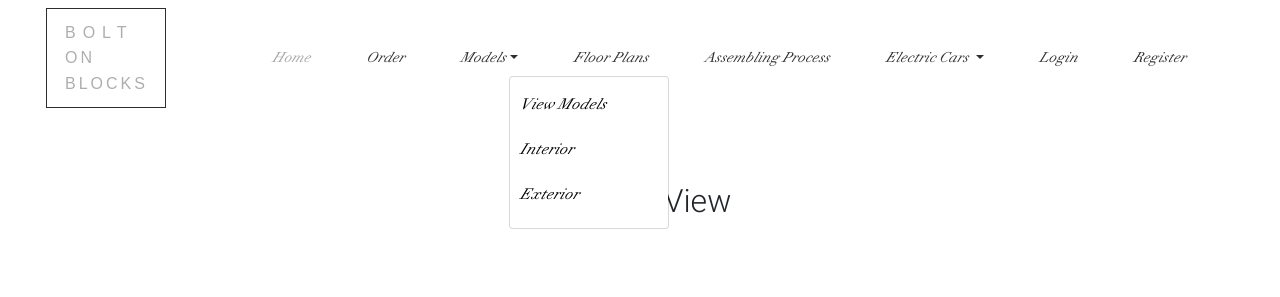
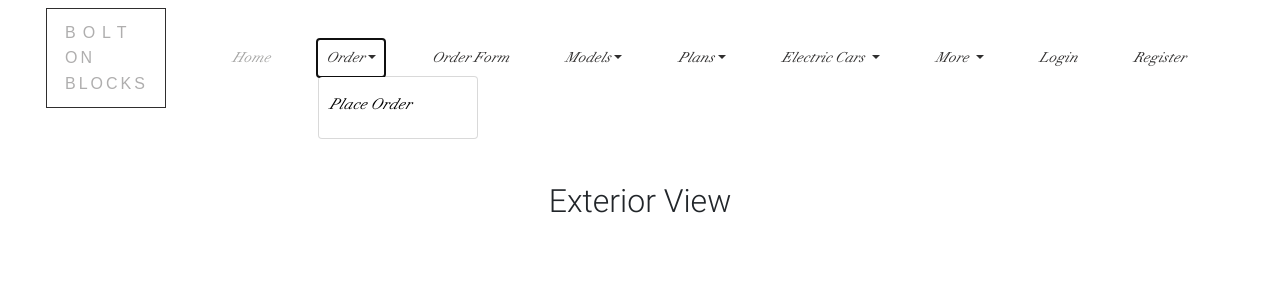
Before and after one commit to Mfarhanzia/shipping, a Django app: page /exterior-view/ in a window 1280 px wide, after a click on "Order". Shown: the top 297 px of the page. Run offline with Django 3.2, Linux system fonts and the light colour scheme; some libraries are stand-ins or nearby versions.

Commit message:
order-form

```diff
--- a/order/urls.py
+++ b/order/urls.py
@@ -2,7 +2,7 @@ from django.urls import path
 from django.conf.urls import url
 from django.contrib.auth import views as auth_views
 from .views import (OrderCreateView, ViewOrder, view_content,dealer_view, vendor_quotations,
-                    view_quotations, exterior_view, interior_view)
+                    view_quotations, exterior_view, interior_view, order_form)
 
 
 urlpatterns = [
@@ -23,4 +23,5 @@ urlpatterns = [
 
     path('interior-view/', interior_view, name='interior-view'),
     path('exterior-view/', exterior_view, name='exterior-view'),
+    path('order-form/', order_form, name='order-form'),
 ]
--- a/order/views.py
+++ b/order/views.py
@@ -1,6 +1,5 @@
-import random
-import string
 from .import utils
+import random, string
 from PIL import Image
 from decimal import Decimal
 from datetime import datetime
@@ -17,13 +16,13 @@ from django.views.generic.edit import FormView
 from users.token import account_activation_token
 from django.utils.http import urlsafe_base64_decode
 from django.template.loader import render_to_string
+from users .models import Photo, WaterMark, SpecUser
 from .forms import OrderForm, MaterialQuotationsForm
-from .models import Order, Material, MaterialQuotations
 from django.contrib.sites.shortcuts import get_current_site
 from django.shortcuts import render, redirect, get_object_or_404
+from .models import Order, Material, MaterialQuotations, ContainerPricing
 from django.contrib.auth.decorators import login_required, user_passes_test
 from django.contrib.auth.mixins import LoginRequiredMixin, UserPassesTestMixin
-from users .models import Photo, WaterMark, SpecUser
 
 # Create your views here.
 
@@ -106,6 +105,11 @@ class ViewOrder(LoginRequiredMixin, UserPassesTestMixin, ListView):
         return qs
 
 
+def order_form(request):
+    pricing = ContainerPricing.objects.all().order_by('id')
+    return render(request, "order/form_order.html",{"pricing":pricing})
+
+
 @login_required
 def dealer_view(request):
     try:
@@ -166,5 +170,6 @@ def view_quotations(request):
 def interior_view(request):
     return render(request, 'order/interior.html')
 
+
 def exterior_view(request):
     return render(request, 'order/exterior.html')
--- a/shipping/settings.py
+++ b/shipping/settings.py
@@ -24,6 +24,7 @@ SECRET_KEY = 'k6(ca(d8=zwo5l*3)8dwj8u+nsa8-@cucv_7ew4q26-xq-u2cx'
 
 # SECURITY WARNING: don't run with debug turned on in production!
 DEBUG = False
+
 
 if DEBUG == False:
     SECURE_SSL_REDIRECT = True
--- a/users/static/users/custom/custom.css
+++ b/users/static/users/custom/custom.css
@@ -58,9 +58,7 @@ html {
     padding-right: 40px;
 }
 /*  */
-.dropdown-menu {
-margin: 0 50% !important;
-}
+
 
 /* .dropdown {
     position: relative;
@@ -152,6 +150,9 @@ form {
 }
 
 @media only screen and (max-width: 991px) {
+    .dropdown-menu {
+        margin: 0 45% !important;
+        }
     .f-header {
         padding-left: 15px !important;
     }
@@ -485,5 +486,5 @@ input[type="radio"]:checked~label {
 .patent-class {
     color: #a0a09f !important;
     font-family: normal normal normal 16px/1.4em futura-lt-w01-light, sans-serif !important;
-    margin-top: 2%;
+    /* margin: 2%; */
 }
--- a/users/static/users/custom/custom_jquery.js
+++ b/users/static/users/custom/custom_jquery.js
@@ -151,25 +151,37 @@
 
         var path = window.location.pathname;
         if (path == '/order') {
-            $('[href*="/order"]').addClass('active1');
-        } else if (path == '/login/') {
+            $('[href="/order"]').addClass('active1');
+        }else if (path == '/order-form/') {
+            $('[href="/order-form/"]').addClass('active1');
+        }
 
+        else if (path == '/login/') {
             $('[href*="/login"]').addClass('active1');
         } else if (path == '/view-order/') {
             $('[href="/view-order"]').addClass('active1');
-        } else if (path == '/floor-plan') {
+        }
+        else if (path == '/floor-plan') {
+            $('.plans').addClass('active1');
             $('[href*="/floor-plan"]').addClass('active1');
-        } else if (path == '/assembling/') {
+        }
+         else if (path == '/assembling/') {
             $('[href*="/assembling/"]').addClass('active1');
-        } else if (path == '/quotation/') {
+        }
+         else if (path == '/quotation/') {
             $('[href*="/quotation/"]').addClass('active1');
-        } else if (path == '/view/quotation/') {
+        }
+         else if (path == '/view/quotation/') {
             $('[href*="/view/quotation/"]').addClass('active1');
-        } else if (path == '/register/') {
+        }
+         else if (path == '/register/') {
             $('[href*="/register"]').addClass('active1');
-        } else if (path == '/dealer/') {
+        }
+         else if (path == '/dealer/') {
             $('[href*="/dealer/"]').addClass('active1');
-        } else if (path == '/models') {
+        }
+         else if (path == '/models') {
+            $('.models').addClass('active1');
             $('[href*="/models"]').addClass('active1');
         }
         else if (path == '/electric-cars/') {
@@ -187,7 +199,8 @@
         // else if (path == '/view-content'){
         else if (path.indexOf('/view-content') != -1) {
             $('[href*="/view-content"]').addClass('active1');
-        } else {
+        }
+         else {
             $('[href="/"]').addClass('active1');
         }
 
--- a/users/templates/users/base.html
+++ b/users/templates/users/base.html
@@ -82,12 +82,22 @@
 							</a>
 						</li>
 						{% if request.user.specuser.user_type != "vendor" %}
+							<li class="nav-item dropdown">
+								<a class="nav-link dropdown-toggle" href="#" id="navbarDropdownMenuLink" data-toggle="dropdown" aria-haspopup="true" aria-expanded="false">Order</a>
+								<div class="dropdown-menu" aria-labelledby="navbarDropdownMenuLink">
+									<a class="dropdown-item" href="{% url 'order' %}">Place Order</a>
+									{% if user.is_superuser %}
+									<a class="dropdown-item" href="/view-order">View Order</a>
+
+									{% endif %}
+								</div>
+							</li>
 							<li class="nav-item ">
-								<a class="nav-link" href="{% url 'order' %}">Order</a>
+								<a class="nav-link" href="{% url 'order-form' %}">Order Form</a>
 							</li>
 
 							<li class="nav-item dropdown">
-								<a class="nav-link dropdown-toggle model" id="navbarDropdownMenuLink" data-toggle="dropdown" aria-haspopup="true" aria-expanded="false">Models</a>
+								<a class="nav-link dropdown-toggle models" id="navbarDropdownMenuLink" data-toggle="dropdown" aria-haspopup="true" aria-expanded="false">Models</a>
 								<div class="dropdown-menu" aria-labelledby="navbarDropdownMenuLink">
 										<a class="dropdown-item" href="{% url 'models' %}">View Models</a>
 										<a class="dropdown-item" href="{% url 'interior-view' %}">Interior</a>
@@ -95,11 +105,11 @@
 								</div>
 							</li>
 
-							<li class="nav-item">
-								<a class="nav-link" href="{% url 'floor_plan' %}">Floor Plans</a>
-							</li>
-							<li class="nav-item">
-								<a class="nav-link" href="{% url 'video-page' %}">Assembling Process</a>
+							<li class="nav-item dropdown">
+								<a class="nav-link dropdown-toggle plans" href="#" id="navbarDropdownMenuLink" data-toggle="dropdown" aria-haspopup="true" aria-expanded="false">Plans</a>
+								<div class="dropdown-menu" aria-labelledby="navbarDropdownMenuLink">
+									<a class="dropdown-item" href="{% url 'floor_plan' %}">Floor Plans</a>
+								</div>
 							</li>
 
 							<li class="nav-item dropdown">
@@ -115,11 +125,7 @@
 						{% endif %}
 
 						{% if user.is_authenticated %}
-							{% if user.is_superuser %}
-								<li class="nav-item">
-									<a class="nav-link" href="/view-order">View Order</a>
-								</li>
-							{% endif %}
+
 							{% if request.user.specuser.user_type != "vendor" %}
 								<li class="nav-item">
 									<a class="nav-link" href="/view-content">View Content</a>
@@ -135,14 +141,24 @@
 							<li class="nav-item">
 								<a class="nav-link" href="{% url 'vendor-quotation' %}">Give Quotation</a>
 							</li>
-							{% elif user.is_superuser %}
-							<li class="nav-item">
-								<a class="nav-link" href="{% url 'view-quotation' %}">View Quotation</a>
-							</li>
 						{% endif %}
 
+
+						{% endif %}
+						<li class="nav-item dropdown">
+							<a class="nav-link dropdown-toggle electric_car"  href="#" id="navbarDropdownMenuLink" data-toggle="dropdown" aria-haspopup="true" aria-expanded="false">
+								More
+							</a>
+							<div class="dropdown-menu" aria-labelledby="navbarDropdownMenuLink">
+								{% if user.is_superuser %}
+									<a class="dropdown-item" href="{% url 'view-quotation' %}">View Quotation</a>
+								{% endif %}
+								<a class="dropdown-item" href="{% url 'video-page' %}">Assembling Process</a>
+							</div>
+						</li>
+						{% if request.user.is_authenticated %}
 						<li class="nav-item">
-							<a class="nav-link" href="/logout">LogOut</a>
+								<a class="nav-link" href="/logout">LogOut</a>
 						</li>
 						{% else %}
 						<li class="nav-item">
@@ -203,7 +219,7 @@
 
 	<div class="container-fluid">
 		<div class="row">
-			<div class="col-md-12 col-sm-12" style="width: 100%;height: 378px;background-color:#2F2E2E; ">
+			<div class="col-md-12 col-sm-12 pt-5 pb-5" style="width: 100%;background-color:#2F2E2E; ">
 				<div class="row" style="">
 					<div class="col-md-4 col-12 f-header">
 						<h1 style="font-size: 45px !important;margin-bottom: -8px;">BE IN</h1>
@@ -218,7 +234,7 @@
 						<br>
 						<span>Email: info@boltonblock.com</span>
 					</div>
-					<div class="col-md-4 col-12 social-icon">
+					<div class="col-md-4 col-12 social-icon text-center mb-3">
 						<a href="#" class="fb-ic mr-3" role="button"><i
 								class="fab fa-lg fa-facebook-f"></i></a>
 						<a href="#" class="tw-ic mr-3" role="button"><i
@@ -227,8 +243,8 @@
 								class="fab fa-lg fa-instagram"></i></a>
 					</div>
 				</div>
-							{% comment %}  {% endcomment %}
-		<div class="text-center">
+
+		<div class="row text-center">
 			<div class="col-md-12 col-sm-12 patent-class">
 				<div>
 					<h5>PATENT PENDING USTPO PATENT PENDING.</h5>
@@ -236,7 +252,7 @@
 				</div>
 			</div>
 		</div>
-		{% comment %}  {% endcomment %}
+
 			</div>
 		</div>
 	</div>
```
Also changed, not shown: order/admin.py (+8 -1 lines), order/models.py (+11 -0 lines), order/templates/order/form_order.html (added, +33 -0 lines), order/migrations/0007_containerpricing.py (added).
